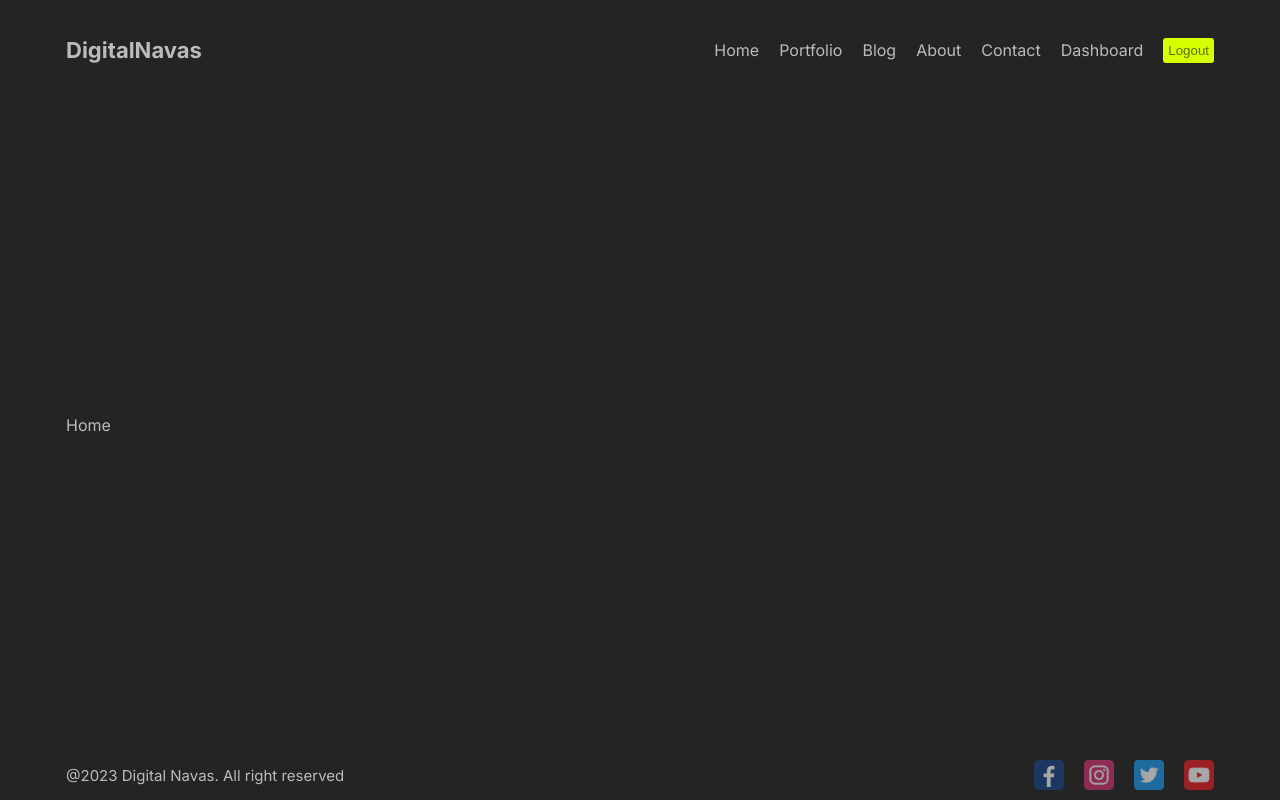
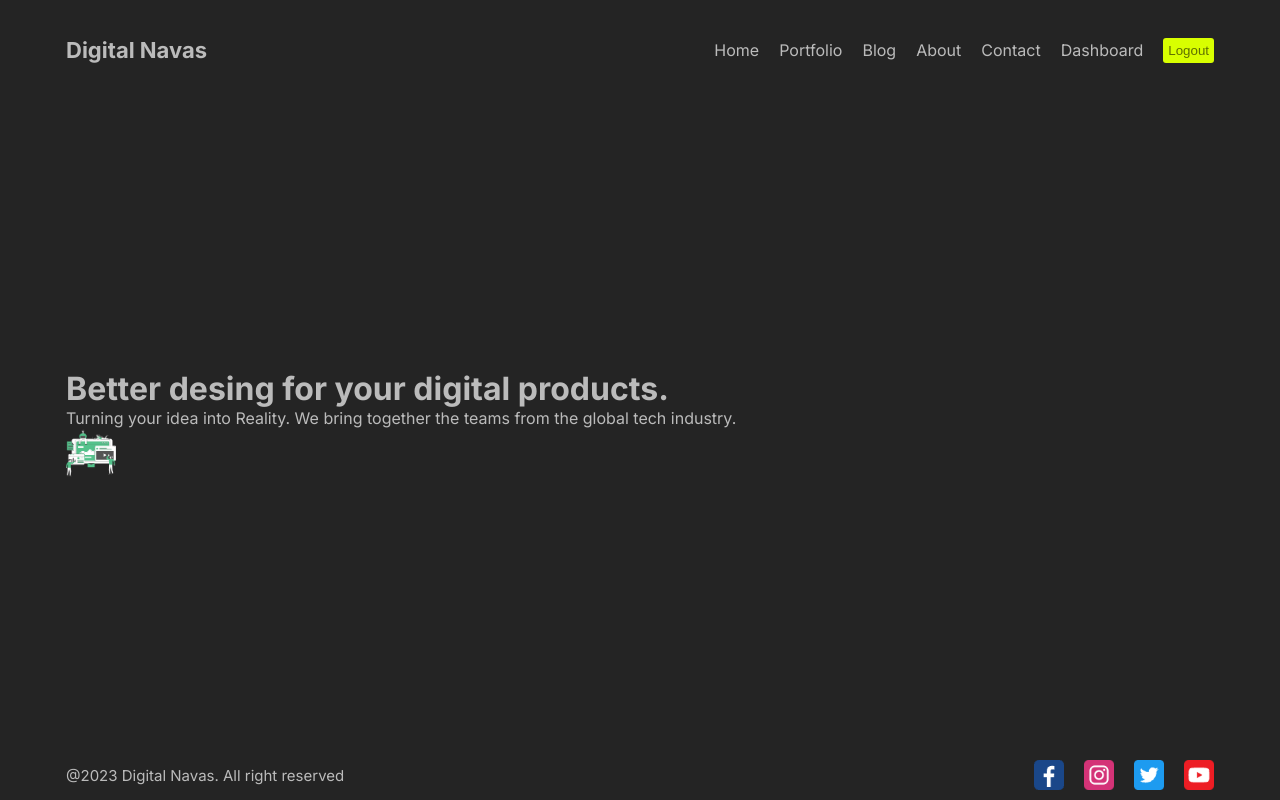
Before and after one commit to gianfranco2605/full-stack-nextjs, a Next.js app: page / in a window 1280 px wide. Built offline with nearby package versions, Linux system fonts and the light colour scheme.

Commit message:
@path config(deleted) error fixed

```diff
--- a/next.config.js
+++ b/next.config.js
@@ -1,4 +1,11 @@
 /** @type {import('next').NextConfig} */
-const nextConfig = {}
+const nextConfig = {
+    images: {
+        domains: [
+            "images.pexels.com"
+        ]
+    }
+
+}
 
 module.exports = nextConfig
--- a/package.json
+++ b/package.json
@@ -1,5 +1,5 @@
 {
-  "name": "full-stack-jsk",
+  "name": "nextjs-fullstack",
   "version": "0.1.0",
   "private": true,
   "scripts": {
--- a/src/app/page.jsx
+++ b/src/app/page.jsx
@@ -1,8 +1,17 @@
 import Image from 'next/image'
-import styles from './page.module.css'
+import styles from './page.module.css';
+import Hero from 'public/hero.png';
+
 
 export default function Home() {
   return (
-    <div>Home</div>
+    <div>
+      <div className={styles.texts}>
+        <h1>Better desing for your digital products.</h1>
+        <p>Turning your idea into Reality. We bring together the teams from the global tech industry.</p>
+      </div>
+      <div className={styles.imgContainer}></div>
+      <Image src={Hero} width={50} height={50} alt='hero image' className={styles.img}/>
+    </div>
   )
 }
--- a/src/components/footer/footer.module.css
+++ b/src/components/footer/footer.module.css
@@ -20,6 +20,5 @@
 }
 
 .icon {
-    opacity: 0.6;
     cursor: pointer;
 }
--- a/src/components/navbar/Navbar.jsx
+++ b/src/components/navbar/Navbar.jsx
@@ -40,7 +40,7 @@ const links = [
 const Navbar = () => {
 return (
     <div className={styles.container}>
-        <Link href={'/'} className={styles.logo}>DigitalNavas</Link>
+        <Link href={'/'} className={styles.logo}>Digital Navas</Link>
         <div className={styles.links}>
             {links.map((link) => (
                 <Link key={link.id} className={styles.link} href={link.url}>{link.title}</Link>
```
Also changed, not shown: jsconfig.json (+7 -7 lines), src/app/layout.js (+10 -8 lines), public/hero.png (added), 1 other file (tests, documents, lock files or other folders).
